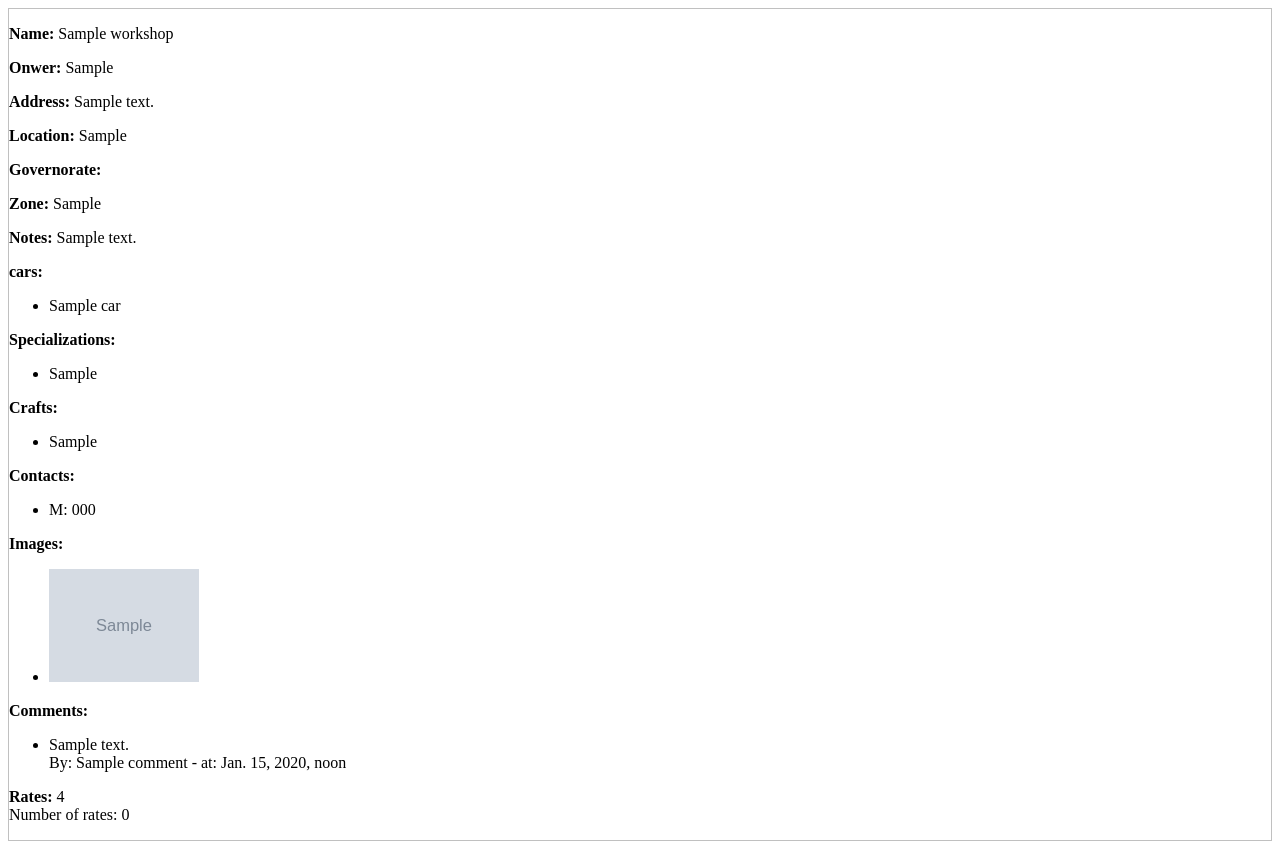
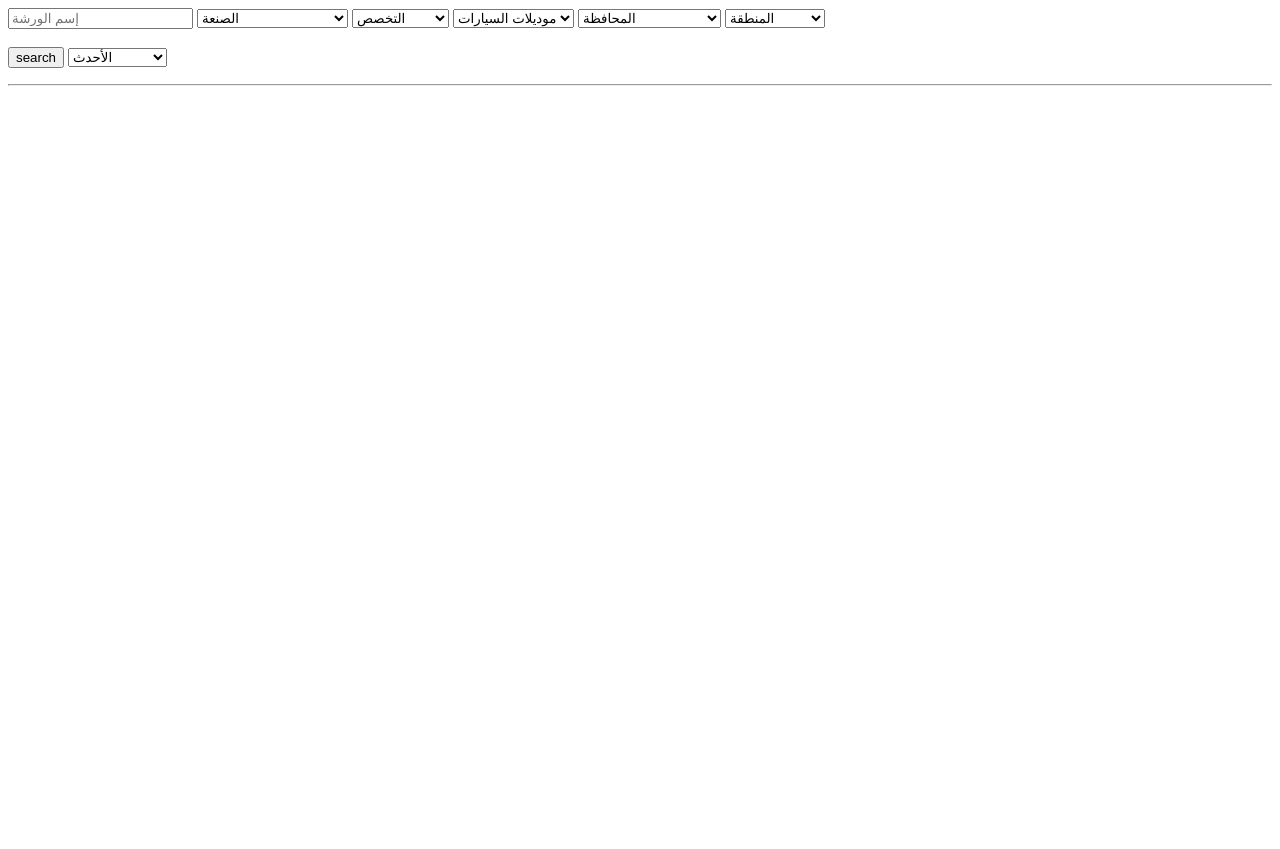
Before and after one commit to islambayoumy/warshakhana, a Django app: page / in a window 1280 px wide. After the commit the page ends 86 px from the top, so only its background shows below. Run offline with Django 3.2, Linux system fonts and the light colour scheme; tables that the repository leaves empty hold one stand-in row (values such as "Sample post"); grey boxes marked "Sample" are stand-in pictures; a database or web service that is not in the repository returns one stand-in record (values such as "Sample title"); data that the repository does not hold is empty.

Commit message:
learning issues

```diff
--- a/main/models.py
+++ b/main/models.py
@@ -10,6 +10,7 @@
 
     class Meta:
         verbose_name_plural = "Cars"
+        ordering = ['model_name']
 
     def __str__(self):
         return self.model_name
@@ -22,6 +23,7 @@
 
     class Meta:
         verbose_name_plural = "Specializations"
+        ordering = ['specialization']
 
     def __str__(self):
         return self.specialization
@@ -35,6 +37,7 @@
 
     class Meta:
         verbose_name_plural = "Crafts"
+        ordering = ['craft']
 
     def __str__(self):
         return self.craft
@@ -47,6 +50,7 @@
 
     class Meta:
         verbose_name_plural = "Governorates"
+        ordering = ['governorate']
 
     def __str__(self):
         return self.governorate
@@ -61,6 +65,7 @@
 
     class Meta:
         verbose_name_plural = "Zones"
+        ordering = ['zone']
 
     def __str__(self):
         return self.zone
@@ -140,6 +145,7 @@
 
     class Meta:
         verbose_name_plural = "Comments"
+        ordering = ['submit_date']
 
     def __str__(self):
         return self.comment  + ': "' + str(self.is_approved) + '"'
--- a/main/serializer.py
+++ b/main/serializer.py
@@ -31,7 +31,7 @@
         fields = ('id', 'model_name')
 
 
-class SpecializationssSerializer(serializers.ModelSerializer):
+class SpecializationsSerializer(serializers.ModelSerializer):
 
     class Meta:
         model = Specializations
@@ -77,7 +77,7 @@
     governorate = GovernoratesSerializer()
     zone = ZonesSerializer()
     cars = CarsSerializer(many=True)
-    specializations = SpecializationssSerializer(many=True)
+    specializations = SpecializationsSerializer(many=True)
     crafts = CraftsSerializer(many=True)
     contacts = ContactsSerializer(many=True)
     images = ImagesSerializer(many=True)
@@ -128,7 +128,7 @@
 
     governorate = GovernoratesSerializer()
     zone = ZonesSerializer()
-    specializations = SpecializationssSerializer(many=True)
+    specializations = SpecializationsSerializer(many=True)
     crafts = CraftsSerializer(many=True)
     images = ImagesSerializer(many=True)
 
--- a/main/templates/main/index.html
+++ b/main/templates/main/index.html
@@ -1,64 +1,92 @@
+
+<form action="" method="get">
+
+    {% csrf_token %}
+    <div class="searchBox">
+		<input name="workshop_name" type="text" placeholder="إسم الورشة" />
+		<select name="specializtion_id">
+			<option value="0">الصنعة</option>
+            {% for s in specializations %}
+                <option value="{{s.id}}">{{ s.specialization }}</option>
+            {% endfor %}
+		</select>
+		<select name="craft_id">
+			<option value="0">التخصص</option>
+            {% for c in crafts %}
+                <option value="{{c.id}}">{{ c.craft }}</option>
+            {% endfor %}
+		</select>
+		<select name="car_id">
+			<option value="0">موديلات السيارات</option>
+            {% for c in cars %}
+                <option value="{{c.id}}">{{ c.model_name }}</option>
+            {% endfor %}
+		</select>
+		<select name="governorate_id">
+			<option value="0">المحافظة</option>
+            {% for g in governorates %}
+                <option value="{{g.id}}">{{ g.governorate }}</option>
+            {% endfor %}
+		</select>
+		<select name="zone_id">
+			<option value="0">المنطقة</option>
+            {% for z in zones %}
+                <option value="{{z.id}}">{{ z.zone }}</option>
+            {% endfor %}
+		</select>
+		<br/><br/>
+		<input type="submit" value="search" />
+		<select name="ordered_by">
+			<option value="newest">الأحدث</option>
+			<option value="rank">الأعلى تقييماً</option>
+			<option value="views">الأكثر مشاهدة</option>
+		</select>
+	</div>
+
+</form>
+<hr/>
+
+{% if error %}
+        <p style="color: red;">{{ error.message }} | Code: {{ error.code }}</p>
+{% endif %}
 
 {% if workshops %}
+    <p style="color: mediumseagreen">Found {{ workshops|length }} workshop{{ workshops|pluralize }}</p>
 
-    {% for workshop in workshops %}
+
+{% for workshop in workshops %}
     <div style="border: thin silver solid">
         <p><b>Name: </b> {{ workshop.name }}</p>
         <p><b>Onwer: </b> {{ workshop.owner }}</p>
-        <p><b>Address: </b> {{ workshop.address }}</p>
-        <p><b>Location: </b> {{ workshop.location }}</p>
-        <p><b>Governorate: </b> {{ workshop.governorate }}</p>
-        <p><b>Zone: </b> {{ workshop.zone }}</p>
-        <p><b>Notes: </b> {{ workshop.notes }}</p>
-
-        <p><b>cars: </b><ul>
-            {% for car in workshop.cars.all  %}
-                <li>{{ car.model_name }}</li>
-            {% endfor %}
-        </ul></p>
+        <p><b>Governorate: </b> {{ workshop.governorate.governorate }}</p>
+        <p><b>Zone: </b> {{ workshop.zone.zone }}</p>
 
         <p><b>Specializations: </b><ul>
-            {% for specialization in workshop.specializations.all  %}
+            {% for specialization in workshop.specializations  %}
                 <li>{{ specialization.specialization }}</li>
             {% endfor %}
         </ul></p>
 
         <p><b>Crafts: </b><ul>
-            {% for craft in workshop.crafts.all  %}
+            {% for craft in workshop.crafts  %}
                 <li>{{ craft.craft }}</li>
             {% endfor %}
         </ul></p>
 
-        <p><b>Contacts: </b><ul>
-            {% for contact in workshop.contacts.all  %}
-                <li>{{ contact.num_type }}: {{ contact.number }}</li>
-            {% endfor %}
-        </ul></p>
-
         <p><b>Images: </b><ul>
-            {% for image in workshop.images.all  %}
-                <li><img src="{{ image.image.url }}" style="width:150px" /></li>
-            {% endfor %}
-        </ul></p>
-
-        <p><b>Comments: </b><ul>
-            {% for comment in workshop.comments.all %}
-                 <li>{{ comment.comment }}<br/>By: {{ comment.name }} - at: {{ comment.submit_date }}</li>
+            {% for image in workshop.images  %}
+                <li><img src="{{ image.image }}" style="width:150px" /></li>
             {% endfor %}
         </ul></p>
 
         <p><b>Rates: </b>
-            {% for rate in workshop.rates.all  %}
-                {{ rate.rate }}
-            {% endfor %}
-            <br/>Number of rates: {{ forloop.counter0 }}
+            <p style="background-color: silver;width: 50%">rate times: {{ workshop.rates_number }}</p>
+            <p style="background-color: #faa;width: {{ workshop.rates_value }}0%">rate times: {{ workshop.rates_number }}</p>
         </p>
 
     </div>
-    {% endfor %}
-
-{% else %}
-
-    <h4>No workshops</h4>
+{% empty %}
+    <h4 style="color: firebrick">No workshops !</h4>
+{% endfor %}
 
 {% endif %}
--- a/main/templates/main/workshop.html
+++ b/main/templates/main/workshop.html
@@ -6,7 +6,9 @@
     Cars: <ul>{% for car in r.cars %}
         <li>{{ car.model_name }}</li>
     {% endfor %}</ul>
-    Rate value: <p style="background-color: #faa;width: {{ r.rates_value }}0%">rate times: {{ r.rates_number }}</p>
+    Rate value:
+    <p style="background-color: silver;width: 50%">rate times: {{ r.rates_number }}</p>
+    <p style="background-color: #faa;width: {{ r.rates_value }}0%">rate times: {{ r.rates_number }}</p>
     Comments: <ul>{% for comment in r.comments %}
         <li>{{ comment.submit_date }}</li>
     {% endfor %}</ul>
--- a/main/urls.py
+++ b/main/urls.py
@@ -4,6 +4,6 @@
 app_name = 'main'
 
 urlpatterns = [
-    url(r'^$', views.index, name='index'),
-    url(r'^postReq/', views.testpostrequest),
+    url(r'^$', views.submit_search, name='index'),
+    #url(r'^search_results/', views.submit_search),
 ]
--- a/main/views.py
+++ b/main/views.py
@@ -2,27 +2,82 @@
 from rest_framework.views import APIView
 from rest_framework.response import Response
 from rest_framework import status
-from .models import Workshops ,Subscribe
-from .serializer import SubscribeSerializer, WorkshopsListSerializer, WorkshopSerializer
+from .models import Workshops ,Subscribe, Cars, Specializations, Crafts, Governorates, Zones
+from .serializer import SubscribeSerializer, WorkshopsListSerializer, WorkshopSerializer, CarsSerializer, SpecializationsSerializer, CraftsSerializer, GovernoratesSerializer, ZonesSerializer
 import requests, json
 from django.db.models import Q
+from django.http import HttpResponse ##
 
-## testing
-def about(request):
-    render (request, 'main/index.html')
 
 ## index page
 def index(request):
-    workshops = Workshops.objects.all()
-    return render(request, 'main/index.html', {'workshops': workshops})
+    return render(request, 'main/index.html')
 
 ## testing
+def display_meta(request):
+    values = request.META.items()
+    html = []
+    for k, v in values:
+        html.append('<tr><td>%s</td><td>%s</td></tr>' % (k, v))
+    return HttpResponse('<table>%s</table>' % '\n'.join(html))
+
 def testpostrequest(request):
     #r = requests.post('http://127.0.0.1:8000/api/subscribe/', data={'email':'admin12@mysite.com'})
     querystring = {'name': 'aerv', 'zone_id': '1'}
     r = requests.get('http://127.0.0.1:8000/api/workshops/', params=querystring)
     #r = requests.put('http://127.0.0.1:8000/api/subscribe/', data = {'email':'admin19@mysite.com', 'active': '1'})
     return render(request, 'main/test.html', {'respond': r})
+
+def search(request):
+    return render(request, 'main/search_box.html')
+
+## end testing
+
+def submit_search(request):
+    cars = requests.get('http://127.0.0.1:8000/api/selections/', params={'retrieve': 'cars'})
+    json_cars = cars.json()
+    specializations = requests.get('http://127.0.0.1:8000/api/selections/', params={'retrieve': 'specializations'})
+    json_specializations = specializations.json()
+    crafts = requests.get('http://127.0.0.1:8000/api/selections/', params={'retrieve': 'crafts'})
+    json_crafts = crafts.json()
+    governorates = requests.get('http://127.0.0.1:8000/api/selections/', params={'retrieve': 'governorates'})
+    json_governorates = governorates.json()
+    zones = requests.get('http://127.0.0.1:8000/api/selections/', params={'retrieve': 'zones'})
+    json_zones = zones.json()
+    context = {
+        'cars': json_cars,
+        'specializations': json_specializations,
+        'crafts': json_crafts,
+        'governorates': json_governorates,
+        'zones': json_zones,
+    }
+
+    workshop_name = request.GET.get('workshop_name')
+    specializtion_id = request.GET.get('specializtion_id')
+    craft_id = request.GET.get('craft_id')
+    car_id = request.GET.get('car_id')
+    governorate_id = request.GET.get('governorate_id')
+    zone_id = request.GET.get('zone_id')
+    ordered_by = request.GET.get('ordered_by')
+
+    querystring = {
+        'workshop_name': workshop_name,
+        'specializtion_id': specializtion_id,
+        'craft_id': craft_id,
+        'car_id': car_id,
+        'governorate_id': governorate_id,
+        'zone_id': zone_id,
+        'ordered_by': ordered_by,
+        }
+    if any(querystring.values()):
+        r = requests.get('http://127.0.0.1:8000/api/workshops/', params=querystring)
+
+        if r.status_code == 200:
+            json_response = r.json()
+            return render(request, 'main/index.html', {'workshops': json_response})
+        else:
+            return render(request, 'main/index.html', {'error': {'message': 'request fails', 'code': r.status_code}})
+    return render(request, 'main/index.html', context)
 
 def workshop(request, workshop_id):
     querystring = {'workshop_id': workshop_id}
@@ -76,33 +131,37 @@
 class WorkshopsList(APIView):
 
     def get(self, request):
-        workshop_name = request.GET.get('name')
+        workshop_name = request.GET.get('workshop_name')
         specializtion_id = request.GET.get('specializtion_id')
         craft_id = request.GET.get('craft_id')
         car_id = request.GET.get('car_id')
         governorate_id = request.GET.get('governorate_id')
         zone_id = request.GET.get('zone_id')
-        orderedBy = request.GET.get('orderedBy')
+        ordered_by = request.GET.get('ordered_by')
 
         query = Q(is_visible = True)
-        if workshop_name is not None:
-            query &= Q(name__contains = workshop_name )
-        if specializtion_id is not None:
-            query &= Q(specializtions = specializtion_id )
-        if craft_id is not None:
-            query &= Q(crafts = craft_id )
-        if car_id is not None:
-            query &= Q(cars = car_id )
-        if governorate_id is not None:
-            query &= Q(governorate = governorate_id )
-        if zone_id is not None:
-            query &= Q(zone = zone_id )
+        if workshop_name != '':
+            query &= Q(name__icontains = workshop_name)
+        if specializtion_id != '0':
+            query &= Q(specializations = specializtion_id)
+        if craft_id != '0':
+            query &= Q(crafts = craft_id)
+        if car_id != '0':
+            query &= Q(cars = car_id)
+        if governorate_id != '0':
+            query &= Q(governorate = governorate_id)
+        if zone_id != '0':
+            query &= Q(zone = zone_id)
 
         # ordering by
-        #if orderedBy is not None:
-            #query &= Q(orderedBy = zone_id )
+        if ordered_by == 'newest':
+            order = '-id'
+        elif ordered_by == 'rank':
+            order = 'name'              #####
+        elif ordered_by == 'views':
+            order = 'owner'             #####
 
-        workshops = Workshops.objects.filter(query).order_by('-id')
+        workshops = Workshops.objects.filter(query).order_by(order)
         serializer = WorkshopsListSerializer(workshops, many=True)
         return Response(serializer.data)
 
@@ -114,3 +173,35 @@
         workshop = Workshops.objects.filter(pk=workshop_id)
         serializer = WorkshopSerializer(workshop, many=True)
         return Response(serializer.data)
+
+
+class Selections(APIView):
+
+    def get(self, request):
+
+        if 'retrieve' in request.GET:
+            retrieve = request.GET.get('retrieve')
+            if retrieve == 'cars':
+                cars = Cars.objects.all()
+                serializer = CarsSerializer(cars, many=True)
+                return Response(serializer.data)
+            elif retrieve == 'specializations':
+                specializations = Specializations.objects.all()
+                serializer = SpecializationsSerializer(specializations, many=True)
+                return Response(serializer.data)
+            elif retrieve == 'crafts':
+                crafts = Crafts.objects.all()
+                serializer = CraftsSerializer(crafts, many=True)
+                return Response(serializer.data)
+            elif retrieve == 'governorates':
+                governorates = Governorates.objects.all()
+                serializer = GovernoratesSerializer(governorates, many=True)
+                return Response(serializer.data)
+            elif retrieve == 'zones':
+                zones = Zones.objects.all()
+                serializer = ZonesSerializer(zones, many=True)
+                return Response(serializer.data)
+            else:
+                return HttpResponse('enter valid retrieval type')
+        else:
+            return HttpResponse('enter retrieval type')
--- a/warsha_khana/urls.py
+++ b/warsha_khana/urls.py
@@ -14,6 +14,7 @@
     url(r'^api/subscribe/', views.SubscribeList.as_view()),
     url(r'^api/workshops/', views.WorkshopsList.as_view()),
     url(r'^api/workshop/', views.WorkshopDetails.as_view()),
+    url(r'^api/selections/', views.Selections.as_view()),
 
     # workshops lists and details
     url(r'^workshop/(?P<workshop_id>\d+)/$', views.workshop),
```
Also changed, not shown: main/admin.py (+7 -3 lines), main/templates/main/search_box.html (added, +32 -0 lines).
